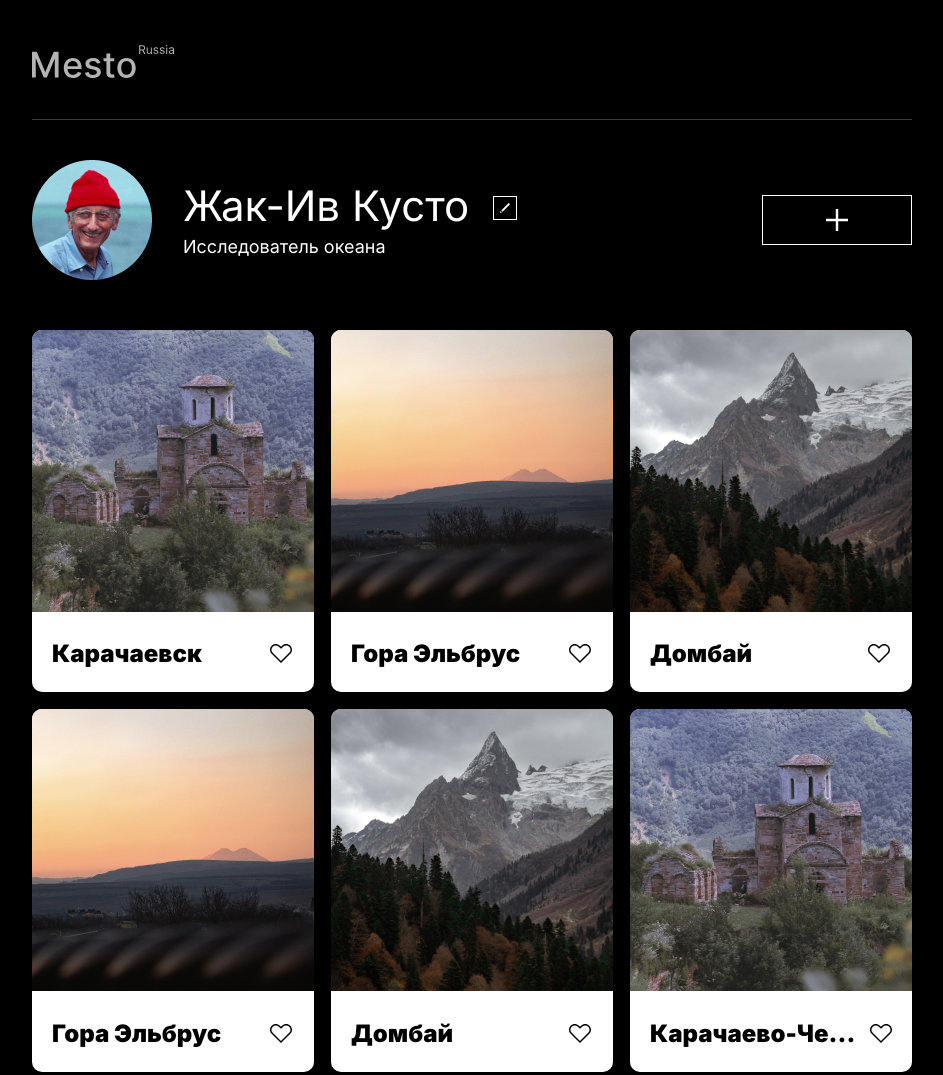
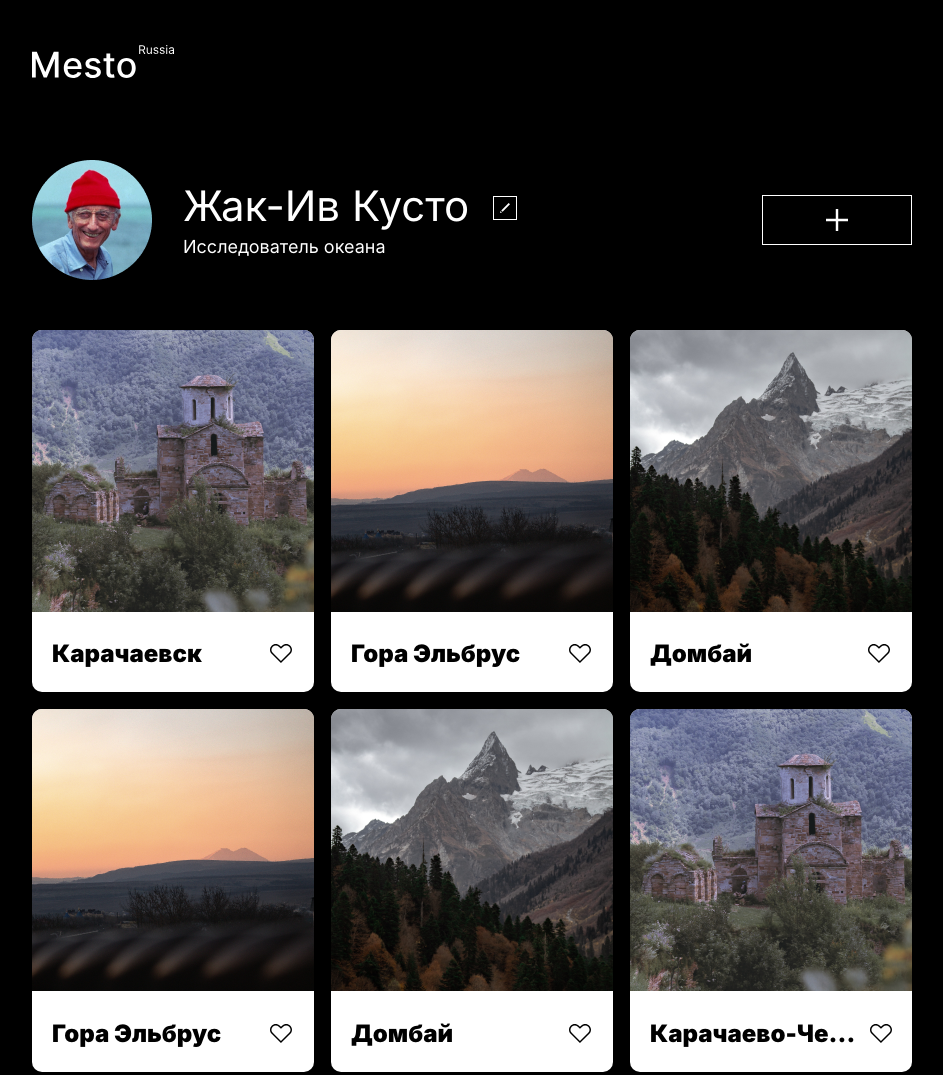
Before and after one commit to molekylko/mesto, a plain HTML site: page index.html in a window 1280 px wide. Shown: the top 1075 px of the page, without its empty margins (168-1111 px from the left). Drawn offline with Linux system fonts and the light colour scheme.

Commit message:
fix: прозрачность логотипа

```diff
--- a/blocks/header/header.css
+++ b/blocks/header/header.css
@@ -2,8 +2,7 @@
     max-width: 880px;
     background-color:  #000000;
     margin: 0 auto;
-    border-bottom: 1px solid #545454;
-    opacity: 0.7;
+    border-bottom: 1px solid rgba(0, 0, 0, 0.7);
     min-height: 74px;
 }
 
```
